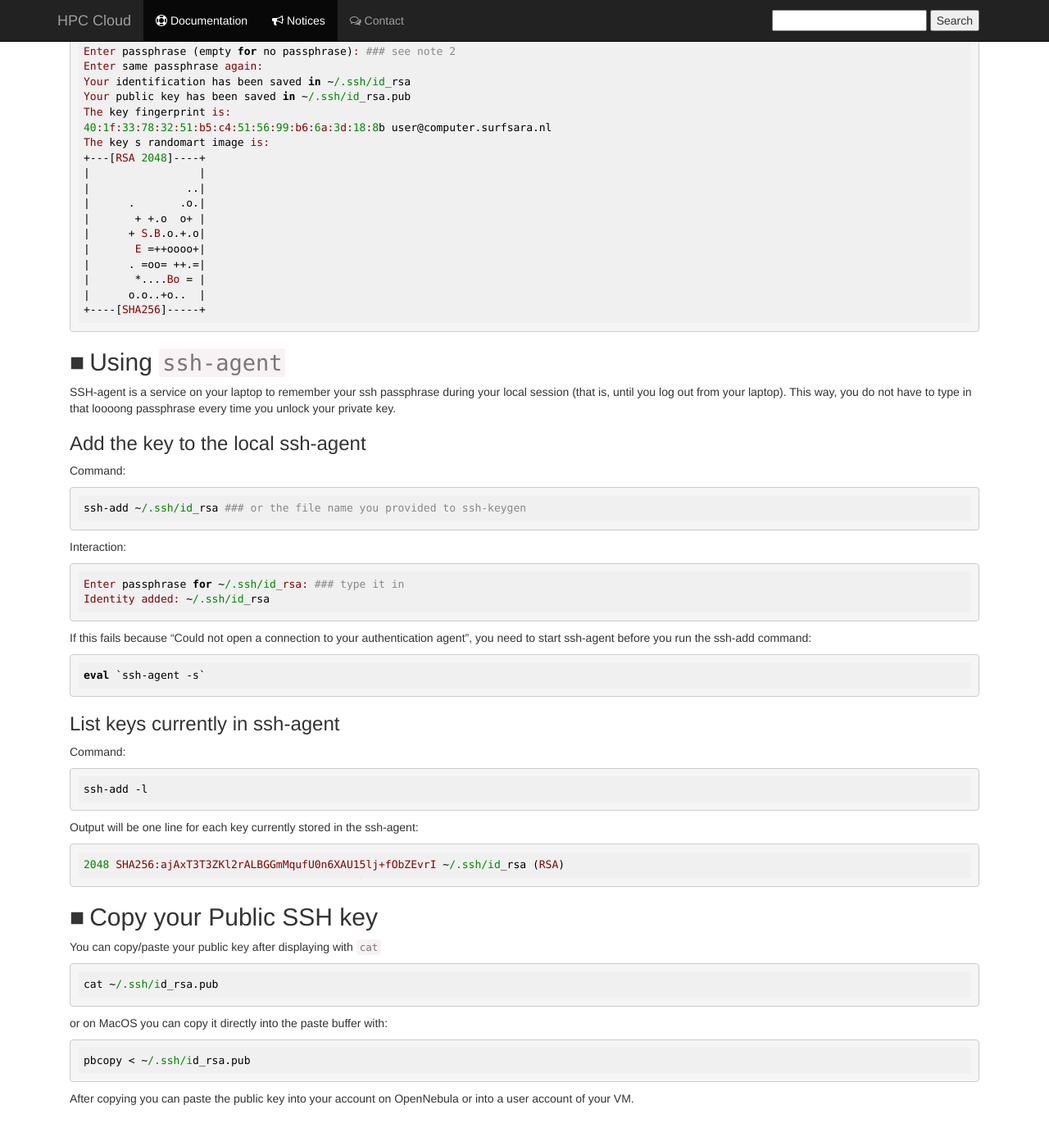
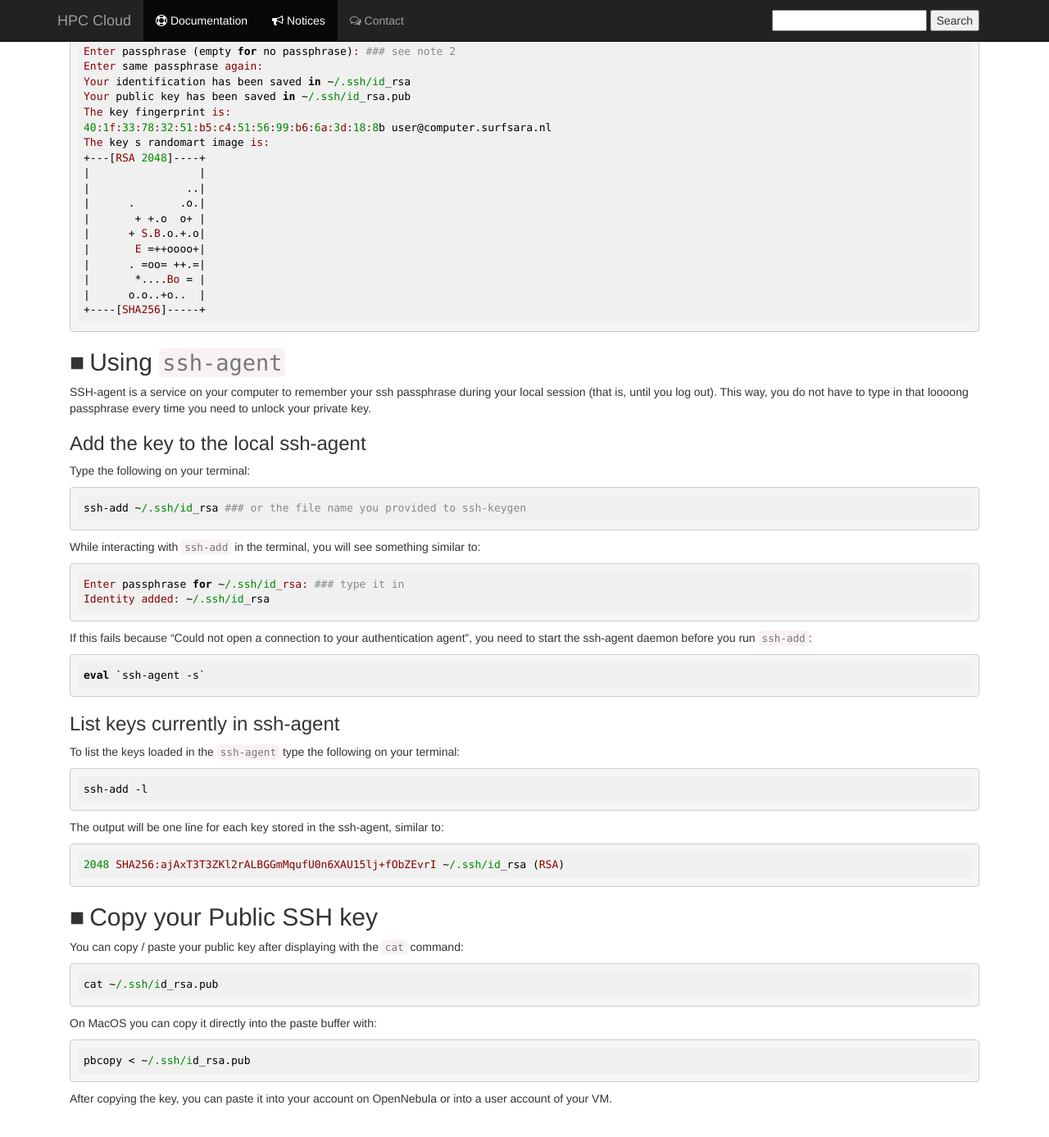
Before and after one commit to sara-nl/clouddocs, a Jekyll site: the page built from SSHkey.markdown, in a window 1280 px wide and 1400 px high, scrolled down 1543 px. Shown: the top 1387 px of the window at 82% size. Built offline with Jekyll 4.4.1, drawn with Linux system fonts in a browser that asks for light colours; nearby versions of some CDN libraries; our own code applies the rules of GitHub Pages for plain Markdown files; some of the changed text lies outside the part shown.

Commit message:
Full revised

````diff
--- a/SSHkey.markdown
+++ b/SSHkey.markdown
@@ -29,29 +29,29 @@ To apply the following instructions you need a terminal on your local machine (l
 * Windows users can download and install [git for windows](https://git-for-windows.github.io/). Depending on your OS installation, choose between `Git-XXX-32-bit.exe` or `Git-XXX-64-bit.exe`.
   * Windows users who prefer PuttyGen should look at the instructions for [Putty tools](putty-tools#generate-ssh-key-on-windows-with-puttygen).
 
-## Generate an SSH private/public key pair
+## Generate an SSH private / public key pair
 
 ### Check existing SSH keys
 
-The first step is to check if you have already a SSH key. Start a terminal (in Mac/Linux) or GitBash (in Windows). The default location is `~/.ssh/id_rsa` for the private key and  `~/.ssh/id_rsa.pub` for your public key.
+The first step is to check if you already have an SSH key. Start a terminal (in Mac/Linux) or GitBash (in Windows). The default location is `~/.ssh/id_rsa` for the private key and  `~/.ssh/id_rsa.pub` for your public key.
 
-To check use `ls`:
+Type the following on your terminal:
 
 ```bash
 ls -l  ~/.ssh/
 ```
 
-If you see the following files in your output, you already have a key available and can skip to section [Add the key to the local ssh-agent](#add-the-key-to-the-local-ssh-agent)
+If you see the following files in your output, you already have a key available and can skip to section [Add the key to the local ssh-agent](#add-the-key-to-the-local-ssh-agent).
 
 ```
 total 72
--rw-------+ 1 user  staff   1679 Nov 25  2014 id_rsa
--rw-r--r--+ 1 user  staff    409 Nov 25  2014 id_rsa.pub
+-rw-------+ 1 user  staff   1679 Feb  1 2017 id_rsa
+-rw-r--r--+ 1 user  staff    409 Feb  1 2017 id_rsa.pub
 ```
 
 ### Private key passphrase
 
-When you create a private/public key pair, you will need a passphrase to **protect your local private key**. It is never sent to the remote host.
+When you create a private / public key pair, you will need a passphrase to **protect your local private key**. It is never sent to the remote host.
 
 What is a good passphrase? Choose a long sentence, for example a quote that you like, of more than 35 characters. Because of the length, there is no need to substitute letters with symbols or leave out spaces or punctuation.
 
@@ -60,22 +60,21 @@ Neither do I, this has been taken care of. You type the passphrase once after lo
 
 For more information, please see [Working with SSH key passphrases](https://help.github.com/articles/working-with-ssh-key-passphrases/)
 
-### Generate a private/public key pair
+### Generate a private / public key pair
 
-Open a terminal and type `ssh-keygen`. An example dialogue is shown below.
-Notes:
+Open a terminal and type `ssh-keygen`. An example dialogue is shown below. Some remarks:
 
 1. Leave the output file name blank for the default file name, or type a variation of `~/.ssh/my_chosen_name`.
 2. Do choose and remember an easy but long passphrase.
 3. If you forget the passphrase, you need to generate a new key pair and replace the old public keys you installed on remote hosts.
 
-Command:
+Type the following on your terminal:
 
 ```bash
 ssh-keygen
 ```
 
-Interaction:
+While interacting with `ssh-keygen` in the terminal, you will see something similar to:
 
 ```
 Generating public/private rsa key pair.
@@ -102,25 +101,24 @@ The key s randomart image is:
 
 ## Using `ssh-agent`
 
-SSH-agent is a service on your laptop to remember your ssh passphrase during your local session (that is, until you log out from your laptop).
-This way, you do not have to type in that loooong passphrase every time you unlock your private key.
+SSH-agent is a service on your computer to remember your ssh passphrase during your local session (that is, until you log out). This way, you do not have to type in that loooong passphrase every time you need to unlock your private key.
 
 ### Add the key to the local ssh-agent
 
-Command:
+Type the following on your terminal:
 
 ```bash
 ssh-add ~/.ssh/id_rsa ### or the file name you provided to ssh-keygen
 ```
 
-Interaction:
+While interacting with `ssh-add` in the terminal, you will see something similar to:
 
 ```
 Enter passphrase for ~/.ssh/id_rsa: ### type it in
 Identity added: ~/.ssh/id_rsa
 ```
 
-If this fails because "Could not open a connection to your authentication agent", you need to start ssh-agent before you run the ssh-add command:
+If this fails because "Could not open a connection to your authentication agent", you need to start the ssh-agent daemon before you run `ssh-add`:
 
 ```bash
 eval `ssh-agent -s`
@@ -128,13 +126,13 @@ eval `ssh-agent -s`
 
 ### List keys currently in ssh-agent
 
-Command:
+To list the keys loaded in the `ssh-agent` type the following on your terminal:
 
 ```bash
 ssh-add -l
 ```
 
-Output will be one line for each key currently stored in the ssh-agent:
+The output will be one line for each key stored in the ssh-agent, similar to:
 
 ```
 2048 SHA256:ajAxT3T3ZKl2rALBGGmMqufU0n6XAU15lj+fObZEvrI ~/.ssh/id_rsa (RSA)
@@ -142,16 +140,16 @@ Output will be one line for each key currently stored in the ssh-agent:
 
 ## Copy your Public SSH key
 
-You can copy/paste your public key after displaying with `cat`
+You can copy / paste your public key after displaying with the `cat` command:
 
 ```bash
 cat ~/.ssh/id_rsa.pub
 ```
 
-or on MacOS you can copy it directly into the paste buffer with:
+On MacOS you can copy it directly into the paste buffer with:
 
 ```bash
 pbcopy < ~/.ssh/id_rsa.pub
 ```
 
-After copying you can paste the public key into your account on OpenNebula or into a user account of your VM.
+After copying the key, you can paste it into your account on OpenNebula or into a user account of your VM.
````
